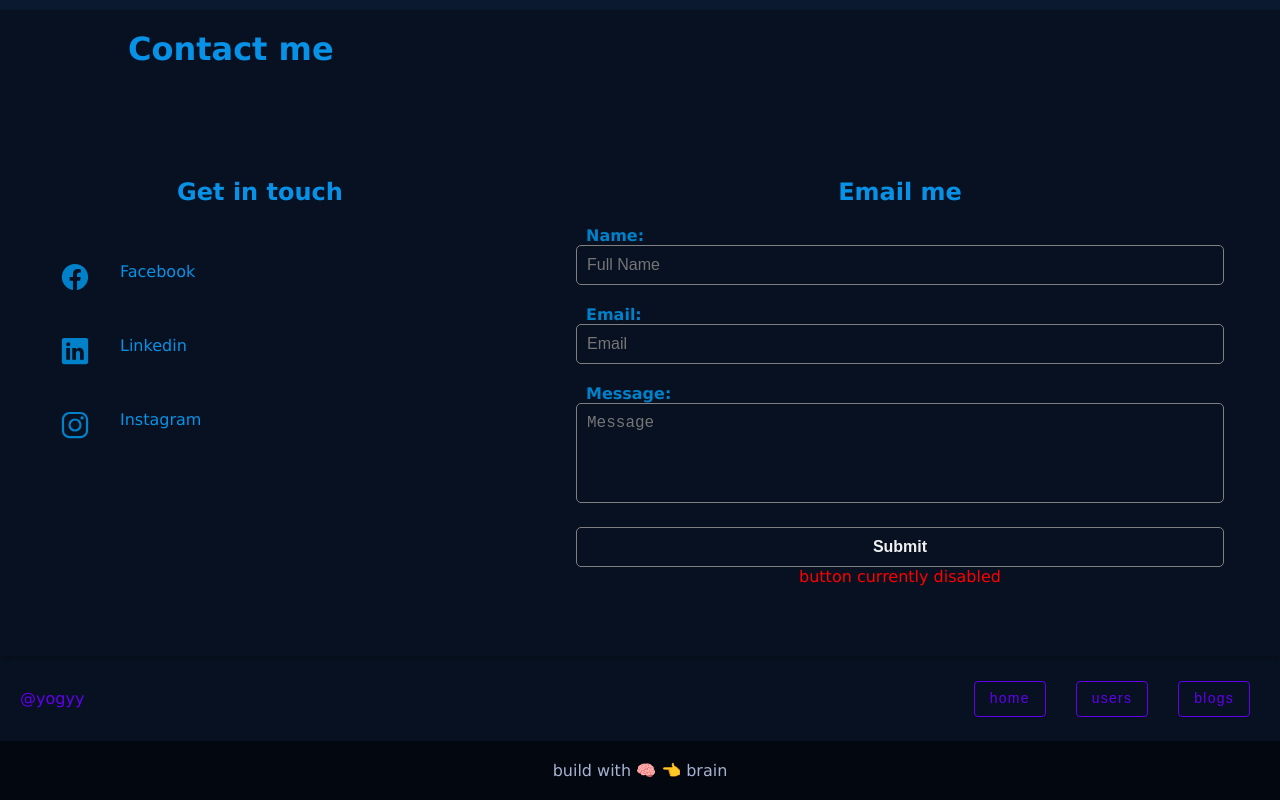
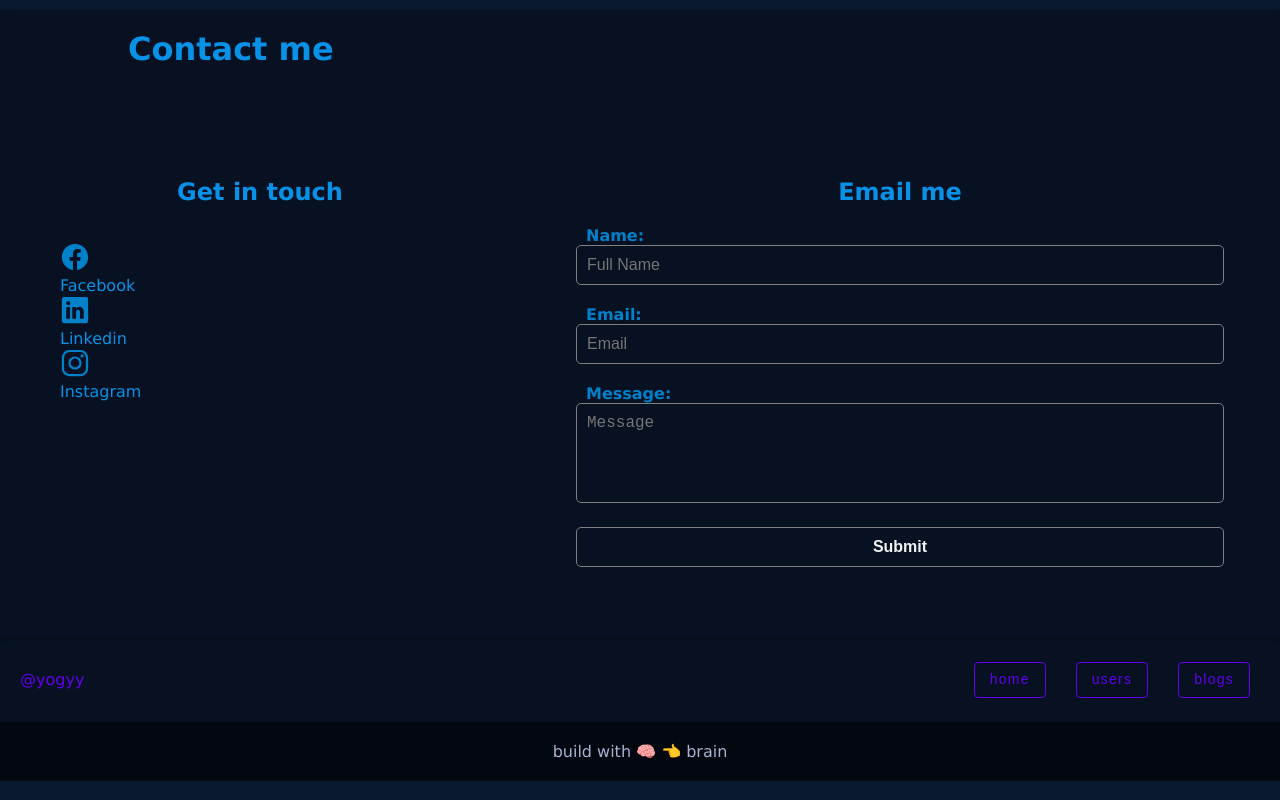
Before and after one commit to yogyy/learn-NextJS, a Next.js app: page / in a window 1280 px wide. Shown: the part 3094-3894 px from the top of the page. Built offline with nearby package versions, Linux system fonts and the light colour scheme.

Commit message:
contact form submit to json

```diff
--- a/components/Porto/contact.tsx
+++ b/components/Porto/contact.tsx
@@ -9,12 +9,11 @@ interface FormData {
 }
 
 const ContactForm: React.FC = () => {
-  const [formData, setFormData] = useState<FormData>({
+  let [formData, setFormData] = useState<FormData>({
     name: '',
     email: '',
     message: '',
   });
-
   const handleInputChange = (event: React.ChangeEvent<HTMLInputElement>) => {
     const {name, value} = event.target;
     setFormData({...formData, [name]: value});
@@ -25,10 +24,39 @@ const ContactForm: React.FC = () => {
     setFormData({...formData, [name]: value});
   };
 
+  const [showModal, setShowModal] = useState(false);
+  const handleCloseModal = () => {
+    setShowModal(false);
+  };
   const handleSubmit = (event: React.FormEvent) => {
     event.preventDefault();
     // Implement logic to send the form data to your email here
+    if (!formData.email.endsWith('@gmail.com')) {
+      setShowModal(true);
+      return;
+    }
+    fetch('http://localhost:8000/email', {
+      method: 'POST',
+      headers: {'Content-Type': 'application/json'},
+      body: JSON.stringify(formData),
+    })
+      .then((response) => {
+        if (!response.ok) {
+          throw new Error('Failed to submit form');
+        } else {
+          console.log('send email success');
           console.log(formData);
+        }
+      })
+      .catch((error) => {
+        console.error(error);
+      });
+
+    setFormData({
+      name: '',
+      email: '',
+      message: '',
+    });
   };
 
   return (
@@ -37,42 +65,57 @@ const ContactForm: React.FC = () => {
       <div className={styles.container}>
         <div className={styles.social}>
           <h2>Get in touch</h2>
-          <ul>
-            <li>
+          <ul className={styles.ul}>
+            <li className={styles.li}>
               <Link href={'/'}>
-                <p className={styles.svg}>
-                  <svg xmlns="http://www.w3.org/2000/svg" className="ionicon" viewBox="0 0 512 512">
+                <div className={styles.div}>
+                  <span className={styles.svg}>
+                    <svg
+                      xmlns="http://www.w3.org/2000/svg"
+                      className="ionicon"
+                      viewBox="0 0 512 512">
                       <title>Logo Facebook</title>
                       <path
                         d="M480 257.35c0-123.7-100.3-224-224-224s-224 100.3-224 224c0 111.8 81.9 204.47 189 221.29V322.12h-56.89v-64.77H221V208c0-56.13 33.45-87.16 84.61-87.16 24.51 0 50.15 4.38 50.15 4.38v55.13H327.5c-27.81 0-36.51 17.26-36.51 35v42h62.12l-9.92 64.77H291v156.54c107.1-16.81 189-109.48 189-221.31z"
                         fillRule="evenodd"
                       />
                     </svg>
-                </p>
-                <p>Facebook</p>
+                  </span>
+                  <span className={styles.media}>Facebook</span>
+                </div>
               </Link>
             </li>
-            <li>
+            <li className={styles.li}>
               <Link href={'/'}>
-                <p className={styles.svg}>
-                  <svg xmlns="http://www.w3.org/2000/svg" className="ionicon" viewBox="0 0 512 512">
+                <div role="button" className={styles.div}>
+                  <span className={styles.svg}>
+                    <svg
+                      xmlns="http://www.w3.org/2000/svg"
+                      className="ionicon"
+                      viewBox="0 0 512 512">
                       <title>Logo Linkedin</title>
                       <path d="M444.17 32H70.28C49.85 32 32 46.7 32 66.89v374.72C32 461.91 49.85 480 70.28 480h373.78c20.54 0 35.94-18.21 35.94-38.39V66.89C480.12 46.7 464.6 32 444.17 32zm-273.3 373.43h-64.18V205.88h64.18zM141 175.54h-.46c-20.54 0-33.84-15.29-33.84-34.43 0-19.49 13.65-34.42 34.65-34.42s33.85 14.82 34.31 34.42c-.01 19.14-13.31 34.43-34.66 34.43zm264.43 229.89h-64.18V296.32c0-26.14-9.34-44-32.56-44-17.74 0-28.24 12-32.91 23.69-1.75 4.2-2.22 9.92-2.22 15.76v113.66h-64.18V205.88h64.18v27.77c9.34-13.3 23.93-32.44 57.88-32.44 42.13 0 74 27.77 74 87.64z" />
                     </svg>
-                </p>
-                <p>Linkedin</p>
+                  </span>
+                  <span className={styles.media}> Linkedin</span>
+                </div>
               </Link>
             </li>
-            <li>
+            <li className={styles.li}>
               <Link href={'/'}>
-                <p className={styles.svg}>
-                  <svg xmlns="http://www.w3.org/2000/svg" className="ionicon" viewBox="0 0 512 512">
+                <div className={styles.div}>
+                  <span className={styles.svg}>
+                    <svg
+                      xmlns="http://www.w3.org/2000/svg"
+                      className="ionicon"
+                      viewBox="0 0 512 512">
                       <title>Logo Instagram</title>
                       <path d="M349.33 69.33a93.62 93.62 0 0193.34 93.34v186.66a93.62 93.62 0 01-93.34 93.34H162.67a93.62 93.62 0 01-93.34-93.34V162.67a93.62 93.62 0 0193.34-93.34h186.66m0-37.33H162.67C90.8 32 32 90.8 32 162.67v186.66C32 421.2 90.8 480 162.67 480h186.66C421.2 480 480 421.2 480 349.33V162.67C480 90.8 421.2 32 349.33 32z" />
                       <path d="M377.33 162.67a28 28 0 1128-28 27.94 27.94 0 01-28 28zM256 181.33A74.67 74.67 0 11181.33 256 74.75 74.75 0 01256 181.33m0-37.33a112 112 0 10112 112 112 112 0 00-112-112z" />
                     </svg>
-                </p>
-                <p>Instagram</p>
+                  </span>
+                  <span className={styles.media}>Instagram</span>
+                </div>
               </Link>
             </li>
           </ul>
@@ -97,10 +140,20 @@ const ContactForm: React.FC = () => {
             <label className={styles.label} htmlFor="email">
               Email:
             </label>
+            {showModal && (
+              <div className={styles.modal}>
+                <div className={styles.modal_content}>
+                  <p>Email address must end with "@gmail.com".</p>
+                  <button type="button" onClick={handleCloseModal}>
+                    Close
+                  </button>
+                </div>
+              </div>
+            )}
             <input
               className={styles.input}
               placeholder="Email"
-              type="email"
+              type="text"
               id="email"
               name="email"
               value={formData.email}
@@ -120,10 +173,9 @@ const ContactForm: React.FC = () => {
               onChange={handleTextAreaChange}
             />
           </div>
-          <button disabled className={styles.button} type="submit">
+          <button className={styles.button} type="submit">
             Submit
           </button>
-          <span style={{color: 'red'}}>button currently disabled</span>
         </form>
       </div>
     </div>
```
Lines whose indentation alone changed are shown as unchanged.
